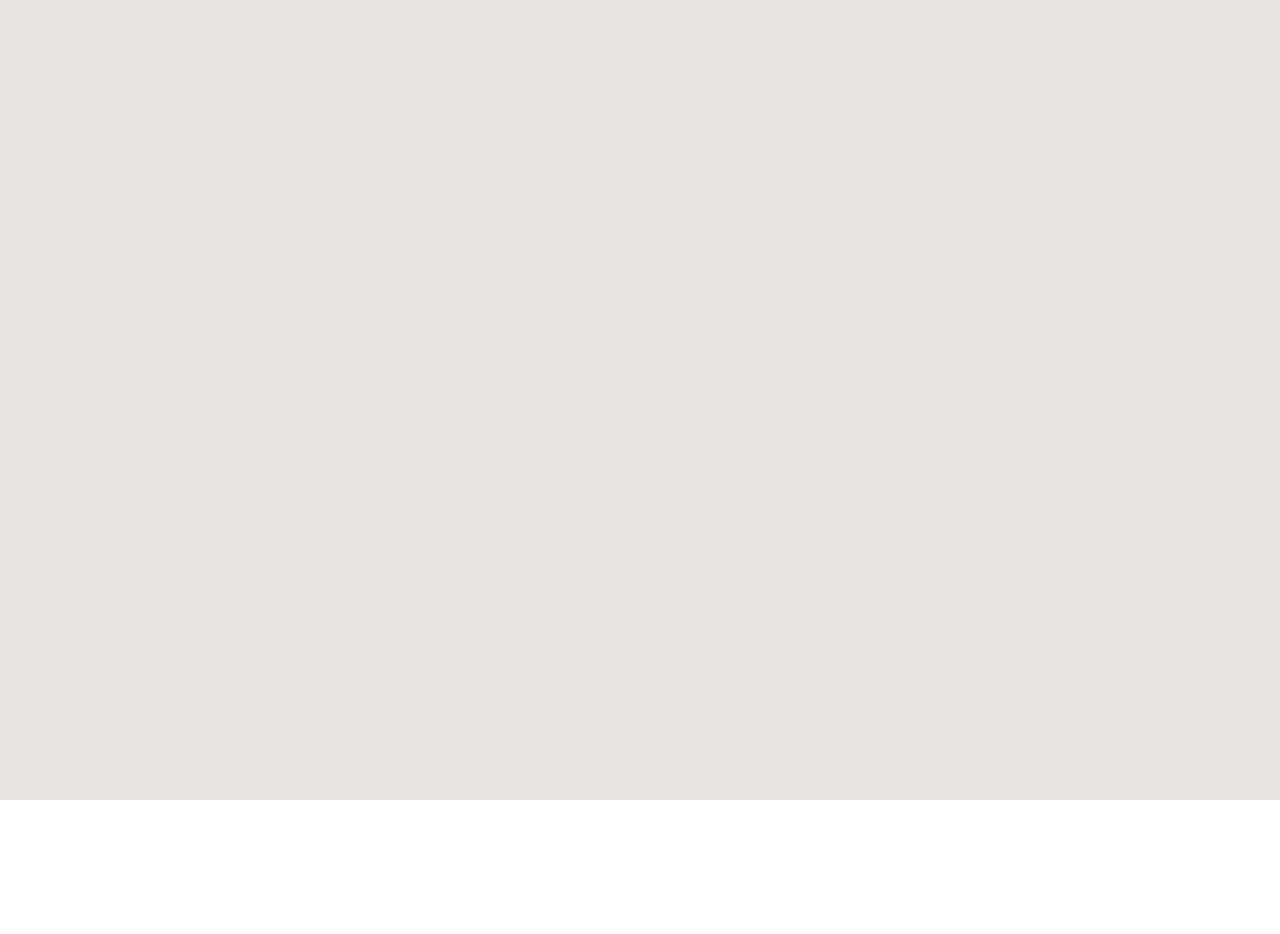
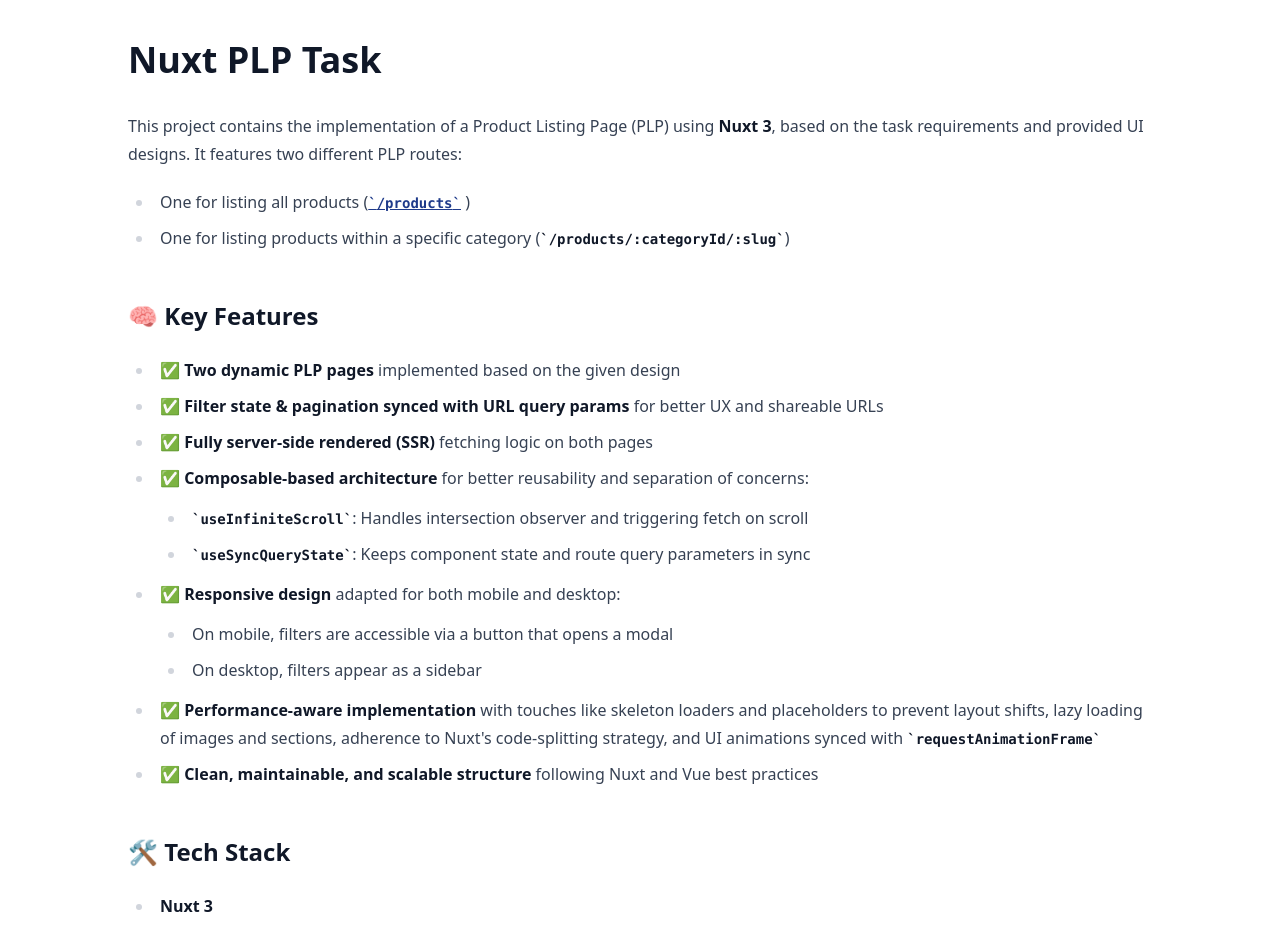
Before and after one commit to ErfanSafaei78/azkivam-task, a Nuxt app: page / in a window 1280 px wide. Before the commit this address had no page. Shown: the top 934 px of the page. Before the commit the page ends 800 px from the top, so only its background shows below. Built offline with nearby package versions, Linux system fonts and the light colour scheme.

Commit message:
feat: add root page

```diff
--- a/app/app.vue
+++ b/app/app.vue
@@ -2,7 +2,7 @@
   <div
     class="w-full min-h-[100vh] bg-stone-200 px-4 md:px-6 py-3 md:py-16"
   >
-    <div class="w-full max-w-[1352px] mx-auto">
+    <div class="w-full max-w-screen-xl mx-auto">
       <NuxtPage />
     </div>
   </div>
--- a/app/components/products/filters/ProductsFiltersContainer.vue
+++ b/app/components/products/filters/ProductsFiltersContainer.vue
@@ -1,6 +1,6 @@
 <template>
   <aside
-    class="max-lg:hidden w-1/5 h-max min-h-[100vh] bg-white rounded-xl border border-solid border-stone-500 overflow-y-auto"
+    class="max-lg:hidden w-1/5 h-max min-h-max bg-white rounded-xl border border-solid border-stone-500 overflow-y-auto"
   >
     <LazyProductsFilters />
   </aside>
--- /dev/null
+++ b/app/pages/index.vue
@@ -0,0 +1,102 @@
+<template>
+  <section
+    dir="ltr"
+    class="w-full absolute left-0 top-0 p-10 prose max-w-none font-sans bg-white"
+  >
+    <div class="max-w-screen-lg mx-auto">
+      <h1>Nuxt PLP Task</h1>
+      <p>
+        This project contains the implementation of a Product Listing Page (PLP)
+        using <strong>Nuxt 3</strong>, based on the task requirements and
+        provided UI designs. It features two different PLP routes:
+      </p>
+      <ul>
+        <li>
+          One for listing all products (<NuxtLink
+            to="/products"
+            class="text-blue-900 hover:text-blue-700"
+          >
+            <code>/products</code>
+          </NuxtLink>
+          )
+        </li>
+        <li>
+          One for listing products within a specific category
+          (<code>/products/:categoryId/:slug</code>)
+        </li>
+      </ul>
+
+      <h2>🧠 Key Features</h2>
+      <ul>
+        <li>
+          ✅ <strong>Two dynamic PLP pages</strong> implemented based on the
+          given design
+        </li>
+        <li>
+          ✅
+          <strong
+            >Filter state & pagination synced with URL query params</strong
+          >
+          for better UX and shareable URLs
+        </li>
+        <li>
+          ✅ <strong>Fully server-side rendered (SSR)</strong> fetching logic on
+          both pages
+        </li>
+        <li>
+          ✅ <strong>Composable-based architecture</strong> for better
+          reusability and separation of concerns:
+          <ul>
+            <li>
+              <code>useInfiniteScroll</code>: Handles intersection observer and
+              triggering fetch on scroll
+            </li>
+            <li>
+              <code>useSyncQueryState</code>: Keeps component state and route
+              query parameters in sync
+            </li>
+          </ul>
+        </li>
+        <li>
+          ✅ <strong>Responsive design</strong> adapted for both mobile and
+          desktop:
+          <ul>
+            <li>
+              On mobile, filters are accessible via a button that opens a modal
+            </li>
+            <li>On desktop, filters appear as a sidebar</li>
+          </ul>
+        </li>
+        <li>
+          ✅ <strong>Performance-aware implementation</strong> with touches like
+          skeleton loaders and placeholders to prevent layout shifts, lazy
+          loading of images and sections, adherence to Nuxt's code-splitting
+          strategy, and UI animations synced with
+          <code>requestAnimationFrame</code>
+        </li>
+        <li>
+          ✅
+          <strong>Clean, maintainable, and scalable structure</strong> following
+          Nuxt and Vue best practices
+        </li>
+      </ul>
+
+      <h2>🛠️ Tech Stack</h2>
+      <ul>
+        <li><strong>Nuxt 3</strong></li>
+        <li><strong>Vue 3 + Composition API</strong></li>
+        <li><strong>TypeScript</strong></li>
+        <li><strong>TailwindCSS</strong></li>
+      </ul>
+
+      <div class="mt-8">
+        <NuxtLink
+          to="/products"
+          class="inline-block px-6 py-3 bg-blue-600 text-white rounded hover:bg-blue-700 transition"
+        >
+          Go to Product Listing Page
+        </NuxtLink>
+      </div>
+    </div>
+  </section>
+</template>
--- a/package.json
+++ b/package.json
@@ -13,6 +13,7 @@
     "@nuxt/eslint": "^1.7.1",
     "@nuxt/image": "^1.11.0",
     "@tailwindcss/line-clamp": "^0.4.4",
+    "@tailwindcss/typography": "^0.5.16",
     "eslint": "^9.32.0",
     "nuxt": "^4.0.1",
     "vite-tsconfig-paths": "^5.1.4",
--- a/tailwind.config.ts
+++ b/tailwind.config.ts
@@ -1,4 +1,5 @@
 import lineClamp from "@tailwindcss/line-clamp";
+import typography from "@tailwindcss/typography";
 
 /** @type {import('tailwindcss').Config} */
 export default {
@@ -14,5 +15,5 @@
   theme: {
     extend: {},
   },
-  plugins: [lineClamp],
+  plugins: [lineClamp, typography],
 };
```
Also changed, not shown: 1 other file (tests, documents, lock files or other folders).
